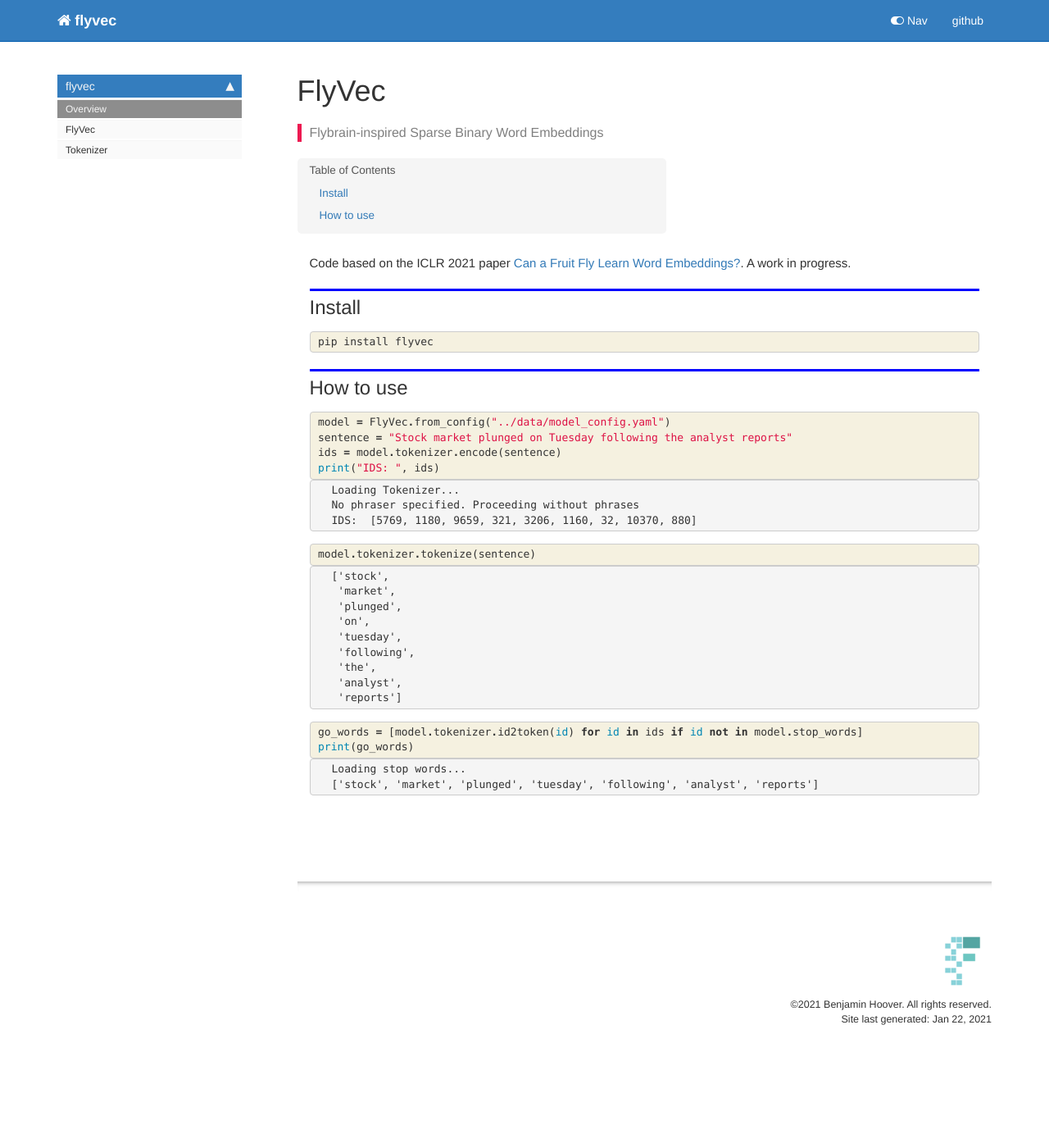
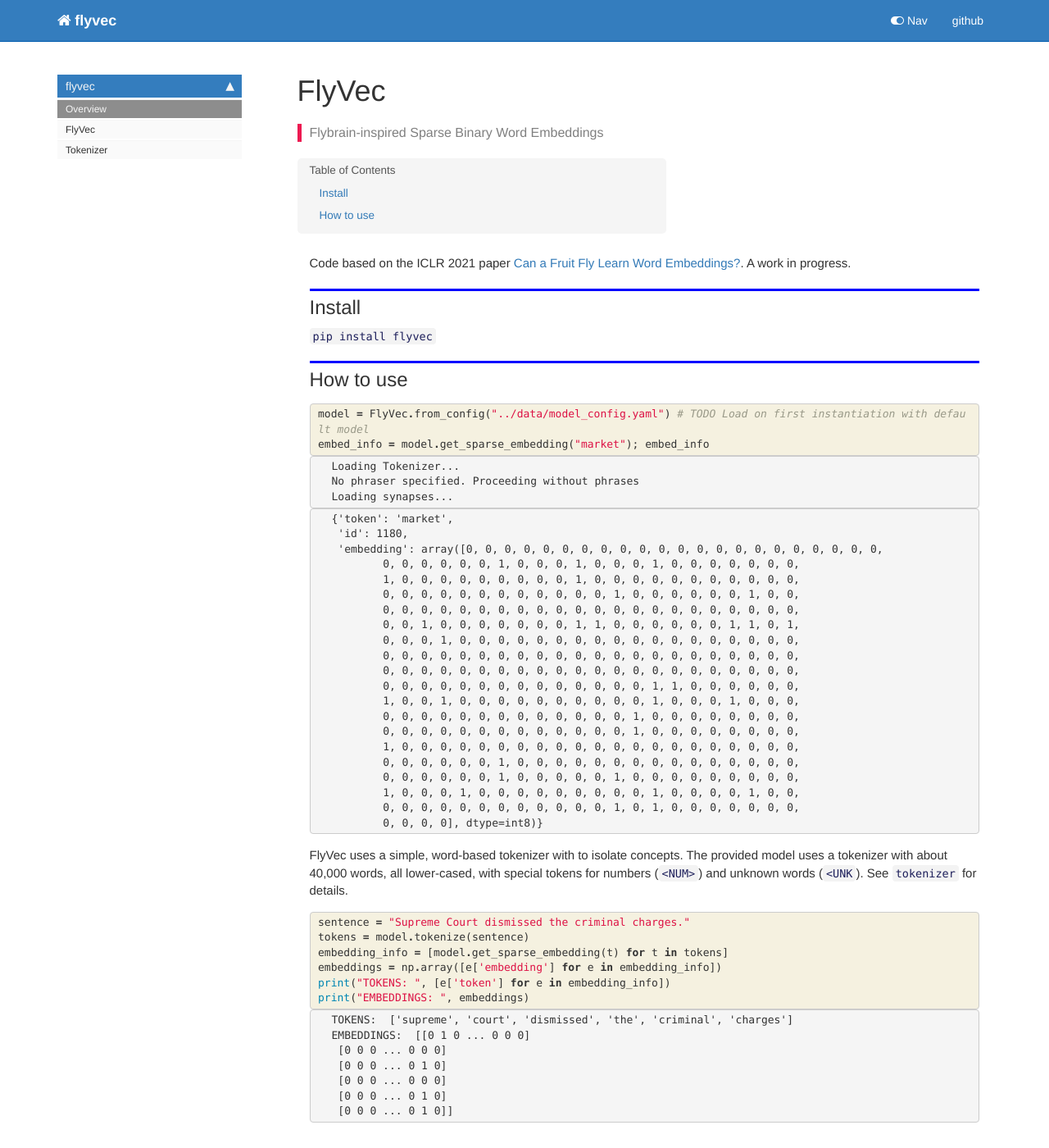
Before and after one commit to bhoov/flyvec, a Jekyll site: the page built from docs/index.html, in a window 1280 px wide and 1400 px high. Shown: the whole window at 82% size. Built offline with Jekyll 4.4.1, drawn with Linux system fonts in a browser that asks for light colours; nearby versions of some CDN libraries; comment, search, counter and statistics services are not loaded.

Commit message:
Update core and tokenizer for functionality

```diff
--- a/docs/core.html
+++ b/docs/core.html
@@ -281,7 +281,7 @@ Loading synapses...
 
 
 <div class="output_markdown rendered_html output_subarea ">
-<h4 id="initialize_flyvec" class="doc_header"><code>initialize_flyvec</code><a href="https://github.com/bhoov/flyvec/tree/master/flyvec/core.py#L162" class="source_link" style="float:right">[source]</a></h4><blockquote><p><code>initialize_flyvec</code>(<strong><code>fname</code></strong>)</p>
+<h4 id="initialize_flyvec" class="doc_header"><code>initialize_flyvec</code><a href="https://github.com/bhoov/flyvec/tree/master/flyvec/core.py#L165" class="source_link" style="float:right">[source]</a></h4><blockquote><p><code>initialize_flyvec</code>(<strong><code>fname</code></strong>)</p>
 </blockquote>
 
 </div>
--- a/docs/index.html
+++ b/docs/index.html
@@ -42,23 +42,13 @@ nb_path: "nbs/index.ipynb"
 </div>
 </div>
 </div>
-    {% raw %}
+<div class="cell border-box-sizing text_cell rendered"><div class="inner_cell">
+<div class="text_cell_render border-box-sizing rendered_html">
+<p><code>pip install flyvec</code></p>
 
-<div class="cell border-box-sizing code_cell rendered">
-<div class="input">
-
-<div class="inner_cell">
-    <div class="input_area">
-<div class=" highlight hl-ipython3"><pre><span></span><span class="n">pip</span> <span class="n">install</span> <span class="n">flyvec</span>
-</pre></div>
-
-    </div>
 </div>
 </div>
-
 </div>
-    {% endraw %}
-
 <div class="cell border-box-sizing text_cell rendered"><div class="inner_cell">
 <div class="text_cell_render border-box-sizing rendered_html">
 <h2 id="How-to-use">How to use<a class="anchor-link" href="#How-to-use"> </a></h2>
@@ -72,10 +62,8 @@ nb_path: "nbs/index.ipynb"
 
 <div class="inner_cell">
     <div class="input_area">
-<div class=" highlight hl-ipython3"><pre><span></span><span class="n">model</span> <span class="o">=</span> <span class="n">FlyVec</span><span class="o">.</span><span class="n">from_config</span><span class="p">(</span><span class="s2">&quot;../data/model_config.yaml&quot;</span><span class="p">)</span>
-<span class="n">sentence</span> <span class="o">=</span> <span class="s2">&quot;Stock market plunged on Tuesday following the analyst reports&quot;</span>
-<span class="n">ids</span> <span class="o">=</span> <span class="n">model</span><span class="o">.</span><span class="n">tokenizer</span><span class="o">.</span><span class="n">encode</span><span class="p">(</span><span class="n">sentence</span><span class="p">)</span>
-<span class="nb">print</span><span class="p">(</span><span class="s2">&quot;IDS: &quot;</span><span class="p">,</span> <span class="n">ids</span><span class="p">)</span>
+<div class=" highlight hl-ipython3"><pre><span></span><span class="n">model</span> <span class="o">=</span> <span class="n">FlyVec</span><span class="o">.</span><span class="n">from_config</span><span class="p">(</span><span class="s2">&quot;../data/model_config.yaml&quot;</span><span class="p">)</span> <span class="c1"># TODO Load on first instantiation with default model</span>
+<span class="n">embed_info</span> <span class="o">=</span> <span class="n">model</span><span class="o">.</span><span class="n">get_sparse_embedding</span><span class="p">(</span><span class="s2">&quot;market&quot;</span><span class="p">);</span> <span class="n">embed_info</span>
 </pre></div>
 
     </div>
@@ -90,48 +78,37 @@ nb_path: "nbs/index.ipynb"
 <div class="output_subarea output_stream output_stdout output_text">
 <pre>Loading Tokenizer...
 No phraser specified. Proceeding without phrases
-IDS:  [5769, 1180, 9659, 321, 3206, 1160, 32, 10370, 880]
+Loading synapses...
 </pre>
 </div>
 </div>
-
-</div>
-</div>
-
-</div>
-    {% endraw %}
-
-    {% raw %}
-
-<div class="cell border-box-sizing code_cell rendered">
-<div class="input">
-
-<div class="inner_cell">
-    <div class="input_area">
-<div class=" highlight hl-ipython3"><pre><span></span><span class="n">model</span><span class="o">.</span><span class="n">tokenizer</span><span class="o">.</span><span class="n">tokenize</span><span class="p">(</span><span class="n">sentence</span><span class="p">)</span>
-</pre></div>
-
-    </div>
-</div>
-</div>
-
-<div class="output_wrapper">
-<div class="output">
 
 <div class="output_area">
 
 
 
 <div class="output_text output_subarea output_execute_result">
-<pre>[&#39;stock&#39;,
- &#39;market&#39;,
- &#39;plunged&#39;,
- &#39;on&#39;,
- &#39;tuesday&#39;,
- &#39;following&#39;,
- &#39;the&#39;,
- &#39;analyst&#39;,
- &#39;reports&#39;]</pre>
+<pre>{&#39;token&#39;: &#39;market&#39;,
+ &#39;id&#39;: 1180,
+ &#39;embedding&#39;: array([0, 0, 0, 0, 0, 0, 0, 0, 0, 0, 0, 0, 0, 0, 0, 0, 0, 0, 0, 0, 0, 0,
+        0, 0, 0, 0, 0, 0, 1, 0, 0, 0, 1, 0, 0, 0, 1, 0, 0, 0, 0, 0, 0, 0,
+        1, 0, 0, 0, 0, 0, 0, 0, 0, 0, 1, 0, 0, 0, 0, 0, 0, 0, 0, 0, 0, 0,
+        0, 0, 0, 0, 0, 0, 0, 0, 0, 0, 0, 0, 1, 0, 0, 0, 0, 0, 0, 1, 0, 0,
+        0, 0, 0, 0, 0, 0, 0, 0, 0, 0, 0, 0, 0, 0, 0, 0, 0, 0, 0, 0, 0, 0,
+        0, 0, 1, 0, 0, 0, 0, 0, 0, 0, 1, 1, 0, 0, 0, 0, 0, 0, 1, 1, 0, 1,
+        0, 0, 0, 1, 0, 0, 0, 0, 0, 0, 0, 0, 0, 0, 0, 0, 0, 0, 0, 0, 0, 0,
+        0, 0, 0, 0, 0, 0, 0, 0, 0, 0, 0, 0, 0, 0, 0, 0, 0, 0, 0, 0, 0, 0,
+        0, 0, 0, 0, 0, 0, 0, 0, 0, 0, 0, 0, 0, 0, 0, 0, 0, 0, 0, 0, 0, 0,
+        0, 0, 0, 0, 0, 0, 0, 0, 0, 0, 0, 0, 0, 0, 1, 1, 0, 0, 0, 0, 0, 0,
+        1, 0, 0, 1, 0, 0, 0, 0, 0, 0, 0, 0, 0, 0, 1, 0, 0, 0, 1, 0, 0, 0,
+        0, 0, 0, 0, 0, 0, 0, 0, 0, 0, 0, 0, 0, 1, 0, 0, 0, 0, 0, 0, 0, 0,
+        0, 0, 0, 0, 0, 0, 0, 0, 0, 0, 0, 0, 0, 1, 0, 0, 0, 0, 0, 0, 0, 0,
+        1, 0, 0, 0, 0, 0, 0, 0, 0, 0, 0, 0, 0, 0, 0, 0, 0, 0, 0, 0, 0, 0,
+        0, 0, 0, 0, 0, 0, 1, 0, 0, 0, 0, 0, 0, 0, 0, 0, 0, 0, 0, 0, 0, 0,
+        0, 0, 0, 0, 0, 0, 1, 0, 0, 0, 0, 0, 1, 0, 0, 0, 0, 0, 0, 0, 0, 0,
+        1, 0, 0, 0, 1, 0, 0, 0, 0, 0, 0, 0, 0, 0, 1, 0, 0, 0, 0, 1, 0, 0,
+        0, 0, 0, 0, 0, 0, 0, 0, 0, 0, 0, 0, 1, 0, 1, 0, 0, 0, 0, 0, 0, 0,
+        0, 0, 0, 0], dtype=int8)}</pre>
 </div>
 
 </div>
@@ -142,6 +119,13 @@ IDS:  [5769, 1180, 9659, 321, 3206, 1160, 32, 10370, 880]
 </div>
     {% endraw %}
 
+<div class="cell border-box-sizing text_cell rendered"><div class="inner_cell">
+<div class="text_cell_render border-box-sizing rendered_html">
+<p>FlyVec uses a simple, word-based tokenizer with to isolate concepts. The provided model uses a tokenizer with about 40,000 words, all lower-cased, with special tokens for numbers (<code>&lt;NUM&gt;</code>) and unknown words (<code>&lt;UNK</code>). See <code>tokenizer</code> for details.</p>
+
+</div>
+</div>
+</div>
     {% raw %}
 
 <div class="cell border-box-sizing code_cell rendered">
@@ -149,8 +133,12 @@ IDS:  [5769, 1180, 9659, 321, 3206, 1160, 32, 10370, 880]
 
 <div class="inner_cell">
     <div class="input_area">
-<div class=" highlight hl-ipython3"><pre><span></span><span class="n">go_words</span> <span class="o">=</span> <span class="p">[</span><span class="n">model</span><span class="o">.</span><span class="n">tokenizer</span><span class="o">.</span><span class="n">id2token</span><span class="p">(</span><span class="nb">id</span><span class="p">)</span> <span class="k">for</span> <span class="nb">id</span> <span class="ow">in</span> <span class="n">ids</span> <span class="k">if</span> <span class="nb">id</span> <span class="ow">not</span> <span class="ow">in</span> <span class="n">model</span><span class="o">.</span><span class="n">stop_words</span><span class="p">]</span>
-<span class="nb">print</span><span class="p">(</span><span class="n">go_words</span><span class="p">)</span>
+<div class=" highlight hl-ipython3"><pre><span></span><span class="n">sentence</span> <span class="o">=</span> <span class="s2">&quot;Supreme Court dismissed the criminal charges.&quot;</span>
+<span class="n">tokens</span> <span class="o">=</span> <span class="n">model</span><span class="o">.</span><span class="n">tokenize</span><span class="p">(</span><span class="n">sentence</span><span class="p">)</span>
+<span class="n">embedding_info</span> <span class="o">=</span> <span class="p">[</span><span class="n">model</span><span class="o">.</span><span class="n">get_sparse_embedding</span><span class="p">(</span><span class="n">t</span><span class="p">)</span> <span class="k">for</span> <span class="n">t</span> <span class="ow">in</span> <span class="n">tokens</span><span class="p">]</span>
+<span class="n">embeddings</span> <span class="o">=</span> <span class="n">np</span><span class="o">.</span><span class="n">array</span><span class="p">([</span><span class="n">e</span><span class="p">[</span><span class="s1">&#39;embedding&#39;</span><span class="p">]</span> <span class="k">for</span> <span class="n">e</span> <span class="ow">in</span> <span class="n">embedding_info</span><span class="p">])</span>
+<span class="nb">print</span><span class="p">(</span><span class="s2">&quot;TOKENS: &quot;</span><span class="p">,</span> <span class="p">[</span><span class="n">e</span><span class="p">[</span><span class="s1">&#39;token&#39;</span><span class="p">]</span> <span class="k">for</span> <span class="n">e</span> <span class="ow">in</span> <span class="n">embedding_info</span><span class="p">])</span>
+<span class="nb">print</span><span class="p">(</span><span class="s2">&quot;EMBEDDINGS: &quot;</span><span class="p">,</span> <span class="n">embeddings</span><span class="p">)</span>
 </pre></div>
 
     </div>
@@ -163,8 +151,13 @@ IDS:  [5769, 1180, 9659, 321, 3206, 1160, 32, 10370, 880]
 <div class="output_area">
 
 <div class="output_subarea output_stream output_stdout output_text">
-<pre>Loading stop words...
-[&#39;stock&#39;, &#39;market&#39;, &#39;plunged&#39;, &#39;tuesday&#39;, &#39;following&#39;, &#39;analyst&#39;, &#39;reports&#39;]
+<pre>TOKENS:  [&#39;supreme&#39;, &#39;court&#39;, &#39;dismissed&#39;, &#39;the&#39;, &#39;criminal&#39;, &#39;charges&#39;]
+EMBEDDINGS:  [[0 1 0 ... 0 0 0]
+ [0 0 0 ... 0 0 0]
+ [0 0 0 ... 0 1 0]
+ [0 0 0 ... 0 0 0]
+ [0 0 0 ... 0 1 0]
+ [0 0 0 ... 0 1 0]]
 </pre>
 </div>
 </div>
--- a/flyvec/core.py
+++ b/flyvec/core.py
@@ -101,6 +101,9 @@ class FlyVec:
             "embedding": np.zeros(self.n_neurons).astype(np.uint8)
         }
 
+    def tokenize(self, sentence:str):
+        return self.tokenizer.tokenize(sentence)
+
     def is_unknown_token(self, token:str):
         """Check if a token is unknown (return false) or bad (raise ValueError)"""
         if len(token) == 0:
```
Also changed, not shown: README.md, 2 other files.
